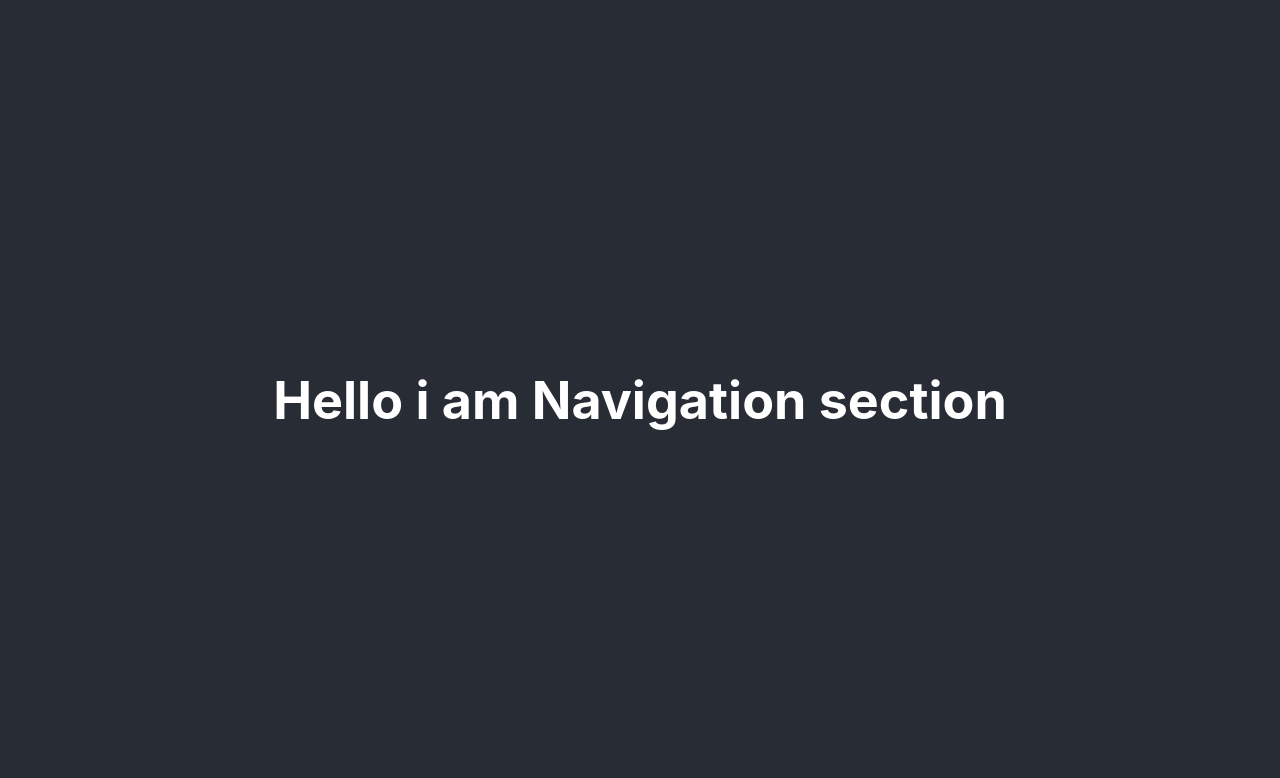
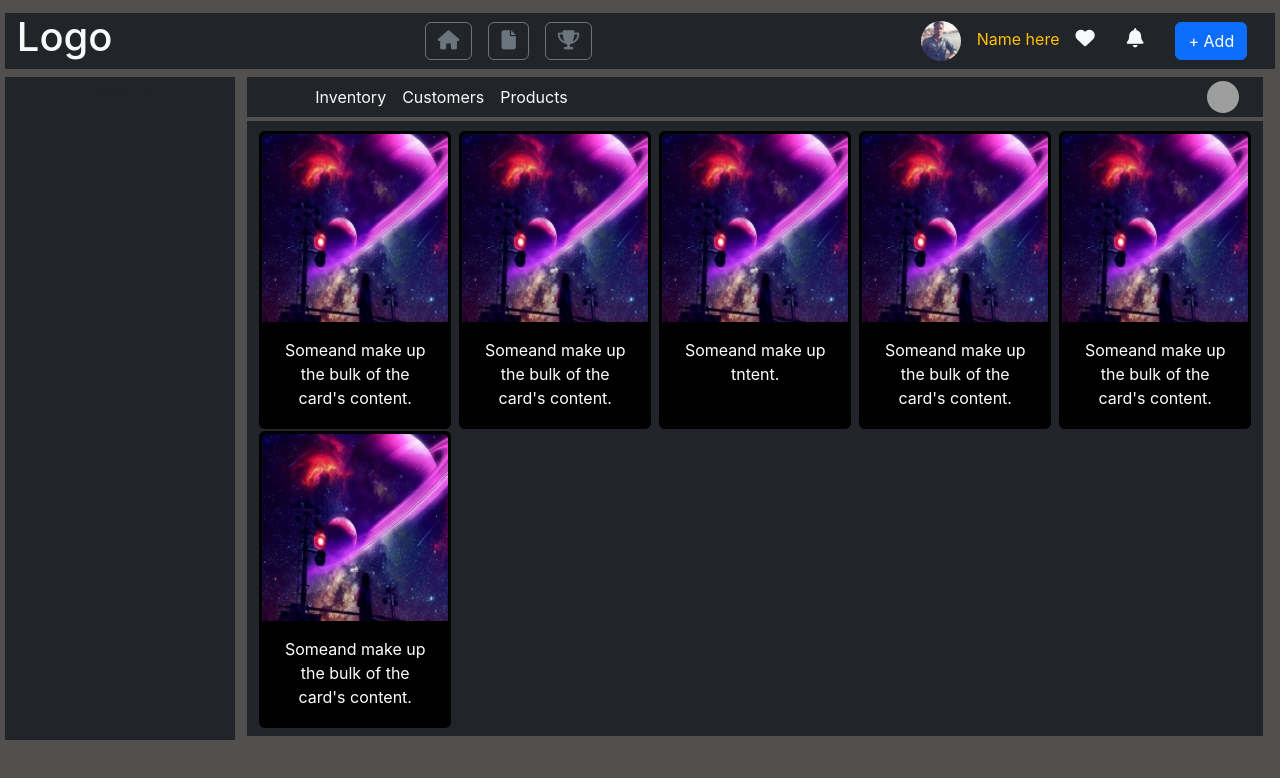
Before and after one commit to SurajLahre/ProductApp, a React (Create React App) app: page / in a window 1280 px wide. Shown: the top 778 px of the page. Built offline with nearby package versions, Linux system fonts and the light colour scheme; grey boxes are pictures that could not be loaded.

Commit message:
done 5-5-23

```diff
--- a/public/index.html
+++ b/public/index.html
@@ -1,43 +1,28 @@
 <!DOCTYPE html>
 <html lang="en">
+
 <head>
   <meta charset="utf-8" />
   <link rel="icon" href="%PUBLIC_URL%/favicon.ico" />
   <meta name="viewport" content="width=device-width, initial-scale=1" />
+  <link rel="stylesheet" href="https://cdn.jsdelivr.net/npm/bootstrap@5.3.0-alpha3/dist/css/bootstrap.min.css">
   <meta name="theme-color" content="#000000" />
-    <meta
-      name="description"
-      content="Web site created using create-react-app"
-    />
+  <meta name="description" content="Web site created using create-react-app" />
   <link rel="apple-touch-icon" href="%PUBLIC_URL%/logo192.png" />
-    <!--
-      manifest.json provides metadata used when your web app is installed on a
-      user's mobile device or desktop. See https://developers.google.com/web/fundamentals/web-app-manifest/
-    -->
+  <link rel="stylesheet" href="https://cdnjs.cloudflare.com/ajax/libs/font-awesome/6.4.0/css/all.min.css"
+    integrity="sha512-iecdLmaskl7CVkqkXNQ/ZH/XLlvWZOJyj7Yy7tcenmpD1ypASozpmT/E0iPtmFIB46ZmdtAc9eNBvH0H/ZpiBw=="
+    crossorigin="anonymous" referrerpolicy="no-referrer" />
   <link rel="manifest" href="%PUBLIC_URL%/manifest.json" />
-    <!--
-      Notice the use of %PUBLIC_URL% in the tags above.
-      It will be replaced with the URL of the `public` folder during the build.
-      Only files inside the `public` folder can be referenced from the HTML.
 
-      Unlike "/favicon.ico" or "favicon.ico", "%PUBLIC_URL%/favicon.ico" will
-      work correctly both with client-side routing and a non-root public URL.
-      Learn how to configure a non-root public URL by running `npm run build`.
-    -->
   <title>React App</title>
 </head>
+
 <body>
   <noscript>You need to enable JavaScript to run this app.</noscript>
   <div id="root"></div>
-    <!--
-      This HTML file is a template.
-      If you open it directly in the browser, you will see an empty page.
+  <script src="https://cdn.jsdelivr.net/npm/bootstrap@5.3.0-alpha3/dist/js/bootstrap.bundle.min.js">
 
-      You can add webfonts, meta tags, or analytics to this file.
-      The build step will place the bundled scripts into the <body> tag.
+  </script>
+</body>
 
-      To begin the development, run `npm start` or `yarn start`.
-      To create a production bundle, use `npm run build` or `yarn build`.
-    -->
-  </body>
 </html>
--- a/src/App.css
+++ b/src/App.css
@@ -1,38 +1,56 @@
-.App {
-  text-align: center;
+--root {
+  --layoutColor: #30333F;
 }
 
-.App-logo {
-  height: 40vmin;
-  pointer-events: none;
+body {
+  margin: 0%;
+  padding: .3em;
+  background-color: #524F4F;
 }
 
-@media (prefers-reduced-motion: no-preference) {
-  .App-logo {
-    animation: App-logo-spin infinite 20s linear;
-  }
+.Profile_stuff img {
+  border-radius: 50%;
+  width: 40px;
+  cursor: pointer;
 }
 
-.App-header {
-  background-color: #282c34;
-  min-height: 100vh;
-  display: flex;
-  flex-direction: column;
-  align-items: center;
-  justify-content: center;
-  font-size: calc(10px + 2vmin);
-  color: white;
+.navbar {
+  background-color: #524F4F;
 }
 
-.App-link {
-  color: #61dafb;
+i {
+  font-size: larger;
+  cursor: pointer;
+
 }
 
-@keyframes App-logo-spin {
-  from {
-    transform: rotate(0deg);
-  }
-  to {
-    transform: rotate(360deg);
-  }
+.first_layout {
+  background-color: rgb(19, 18, 18);
 }
+
+.main_layout_container {
+  display: grid;
+  grid-template-columns: 1fr 4fr;
+
+
+}
+
+.card {
+  width: 12rem;
+  background-color: black;
+  color: white;
+  padding: 2px;
+  margin-top: 2px;
+
+}
+
+.card-container {
+  justify-content: space-between;
+
+}
+
+.main-container {
+  background-color: #524F4F;
+
+
+}
--- a/src/App.js
+++ b/src/App.js
@@ -1,4 +1,5 @@
 import './App.css';
+import MainContent from './Components/MainContent';
 import Navigation from './Components/Navigation/Navigation';
 
 function App() {
@@ -6,6 +7,7 @@ function App() {
     <div className="App">
       <header className="App-header">
         <Navigation />
+        <MainContent/>
       </header>
     </div>
   );
--- /dev/null
+++ b/src/Components/MainContent.js
@@ -0,0 +1,101 @@
+import React from "react";
+import card from '../Components/card.jpg'
+function MainContent() {
+    return (
+        <>
+            <div class="container-fluid text-center">
+                <div class="row main_layout_container">
+                    <div class="col  bg-dark  first_layout">
+                        Columnl
+                    </div>
+
+                    <div class="col second_layout">
+                        <header class="bg-dark">
+                            <div class="container">
+                                <div class="d-flex flex-wrap align-items-center justify-content-center justify-content-lg-start">
+                                    <a href="/" class="d-flex align-items-center mb-2 mb-lg-0 link-body-emphasis text-decoration-none">
+                                        <svg class="bi me-2" width="40" height="32" role="img" aria-label="Bootstrap"></svg>
+                                    </a>
+
+                                    <ul class="nav col-12 col-lg-auto me-lg-auto mb-2 justify-content-center mb-md-0">
+
+                                        <li><a href="/" class="nav-link px-2 link-body-emphasis text-light">Inventory</a></li>
+                                        <li><a href="/" class="nav-link px-2 link-body-emphasis text-light">Customers</a></li>
+                                        <li><a href="/" class="nav-link px-2 link-body-emphasis text-light">Products</a></li>
+                                    </ul>
+
+
+
+                                    <div class="dropdown text-end">
+                                        <a href="/" class="d-block link-dark text-decoration-none dropdown-toggle" data-bs-toggle="dropdown" aria-expanded="false">
+                                            <img src="https://github.com/mdo.png" alt="mdo" width="32" height="32" class="rounded-circle" />
+                                        </a>
+                                        <ul class="dropdown-menu text-small">
+                                            <li><a class="dropdown-item" href="/">New project...</a></li>
+                                            <li><a class="dropdown-item" href="/">Settings</a></li>
+                                            <li><a class="dropdown-item" href="/">Profile</a></li>
+                                            <li><hr class="dropdown-divider" /></li>
+                                            <li><a class="dropdown-item" href="/">Sign out</a></li>
+                                        </ul>
+                                    </div>
+                                </div>
+                            </div>
+                        </header>
+
+                        <div className="container-fluid bg-dark my-1 p-2 main-container">
+                            <div className="card-container d-flex ">
+
+                                <div class="card mx-1">
+                                    <img src={card} class="card-img-top" alt="..." />
+                                    <div class="card-body">
+                                        <p class="card-text">Someand make up the bulk of the card's content.</p>
+                                    </div>
+                                </div>
+                                <div class="card mx-1">
+                                    <img src={card} class="card-img-top" alt="..." />
+                                    <div class="card-body">
+                                        <p class="card-text">Someand make up the bulk of the card's content.</p>
+                                    </div>
+                                </div>
+                                <div class="card mx-1">
+                                    <img src={card} class="card-img-top" alt="..." />
+                                    <div class="card-body">
+                                        <p class="card-text">Someand make up tntent.</p>
+                                    </div>
+                                </div>
+                                <div class="card mx-1">
+                                    <img src={card} class="card-img-top" alt="..." />
+                                    <div class="card-body">
+                                        <p class="card-text">Someand make up the bulk of the card's content.</p>
+                                    </div>
+                                </div>
+                                <div class="card mx-1">
+                                    <img src={card} class="card-img-top" alt="..." />
+                                    <div class="card-body">
+                                        <p class="card-text">Someand make up the bulk of the card's content.</p>
+                                    </div>
+                                </div>
+                            </div>
+                            <div className="card-container d-flex ">
+
+                                <div class="card mx-1">
+                                    <img src={card} class="card-img-top" alt="..." />
+                                    <div class="card-body">
+                                        <p class="card-text">Someand make up the bulk of the card's content.</p>
+                                    </div>
+                                </div>
+
+
+                            </div>
+                        </div>
+                    </div>
+
+
+                </div>
+
+            </div>
+        </>
+    )
+}
+
+export default MainContent
--- a/src/Components/Navigation/Navigation.js
+++ b/src/Components/Navigation/Navigation.js
@@ -1,12 +1,42 @@
 import React from "react";
+import me from "./me.jpg"
 
 
 function Navigation() {
     return (
         <>
-            <div className="container">
-                <h1>Hello i am Navigation section</h1>
-            </div>
+            <nav className="navbar">
+                <div className="container-fluid bg-dark text-light">
+                    <div className="logo">
+                        <h1>Logo</h1>
+                    </div>
+                    <div className="nav_navlinks">
+                        <a className="btn btn-outline-secondary mx-2" href="/"><i class="fa-solid fa-house"></i></a>
+                        <a className="btn btn-outline-secondary mx-2" href="/"><i class="fa-solid fa-file"></i></a>
+                        <a className="btn btn-outline-secondary mx-2" href="/"><i class="fa-solid fa-trophy"></i></a>
+                    </div>
+                    <div className="Profile_stuff d-flex">
+                        <div className="profile_image">
+                            <img src={me} alt="boy standing infront of sea" className="mx-3" />
+                            <span className="text-warning">Name here</span>
+                            <i class="fa-solid fa-heart mx-3 "></i>
+                            <i class="fa-solid fa-bell  mx-3" ></i>
+                            <button className="btn btn-primary mx-3">+ Add</button>
+
+                        </div>
+
+                    </div>
+
+
+
+                </div>
+
+            </nav>
+
+
+
+
+
         </>
     )
 }
```
Also changed, not shown: src/Components/Navigation/me.jpg (added), src/Components/card.jpg (added). Lines whose indentation alone changed are shown as unchanged.
